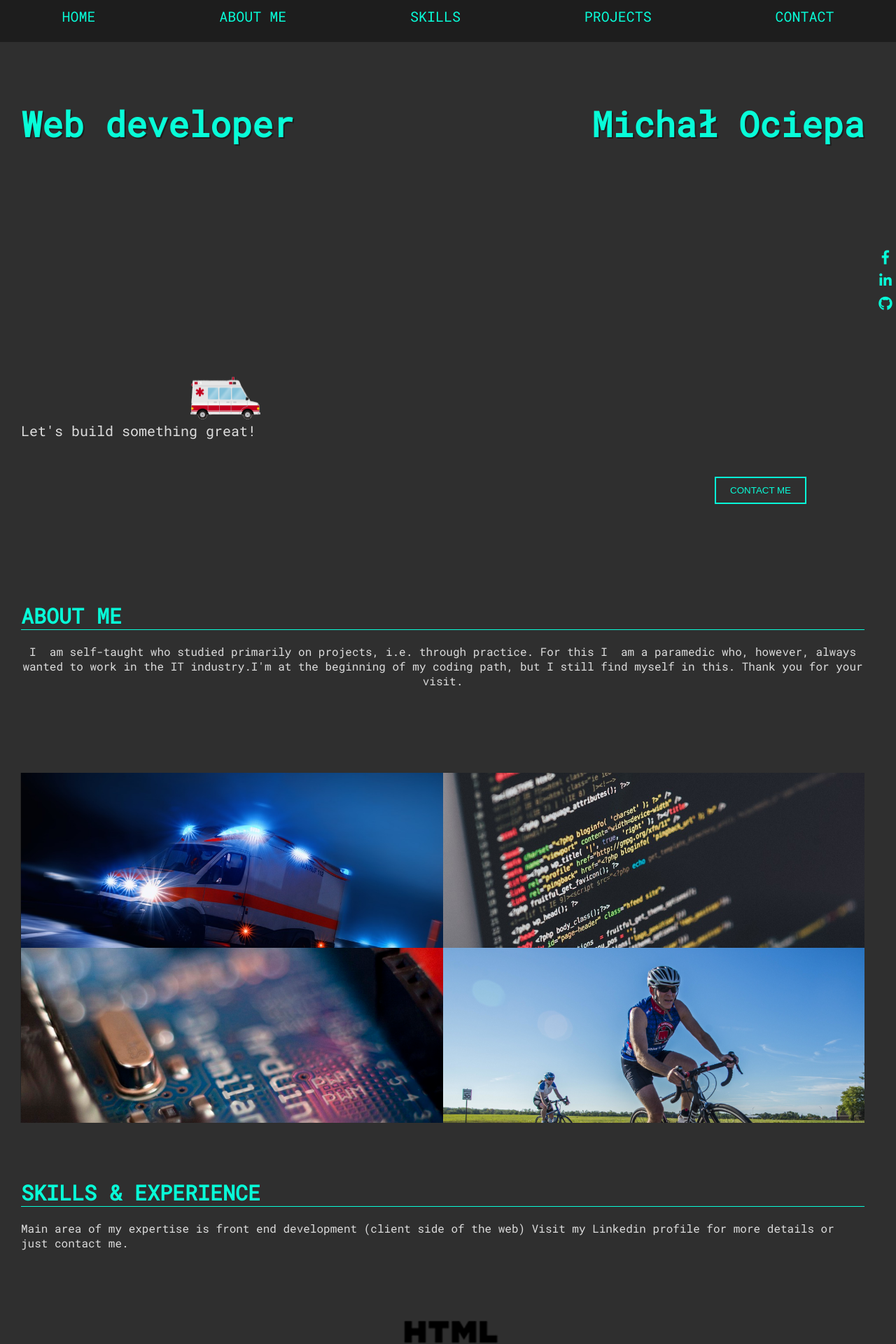
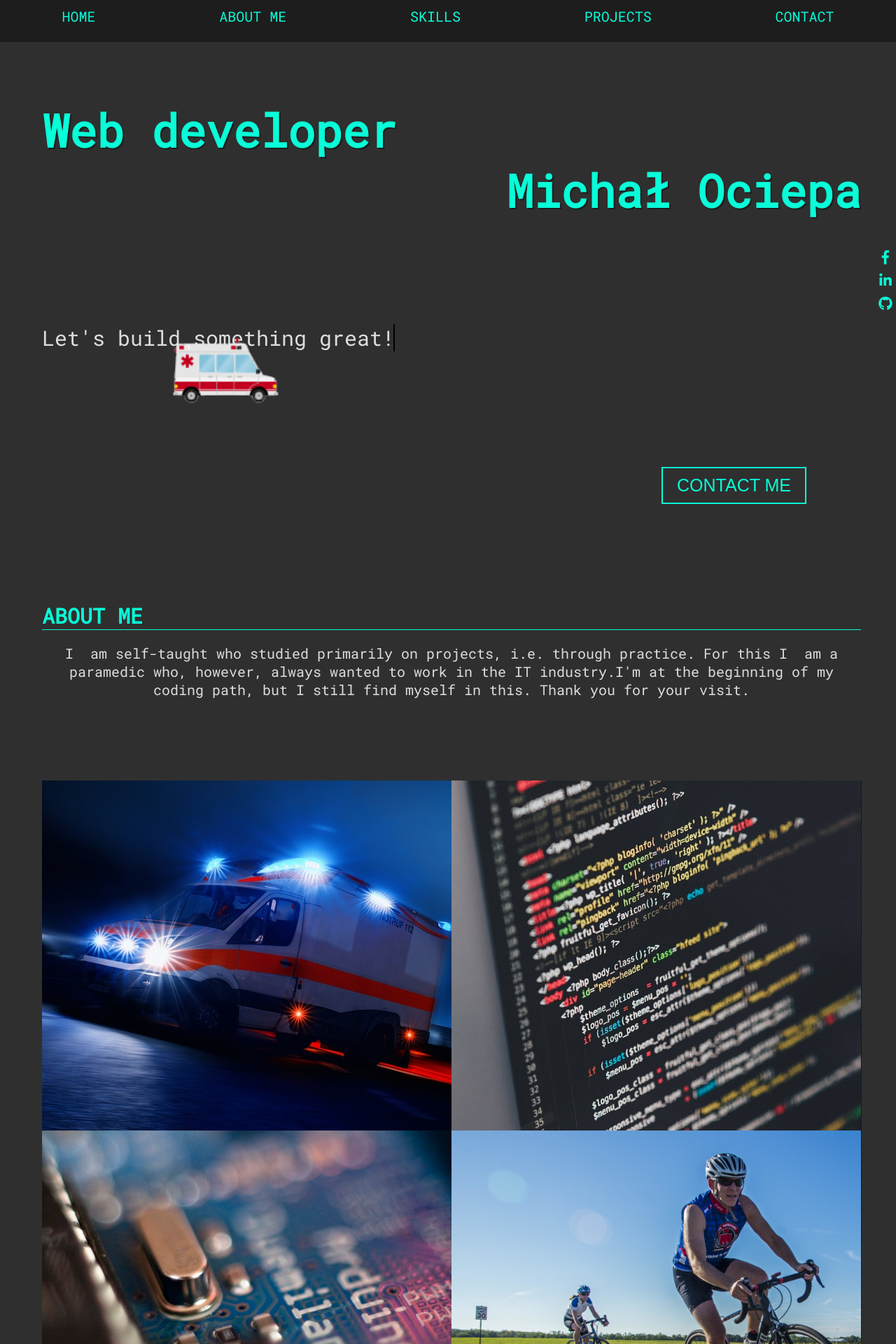
Before and after one commit to MichalOciepa/Portfolio, a PHP site: page / in a window 1280 px wide. Shown: the top 1920 px of the page at 70% size. Run offline with PHP 8.4, Linux system fonts and the light colour scheme; some libraries are stand-ins or nearby versions.

Commit message:
add files

```diff
--- a/css/style.css
+++ b/css/style.css
@@ -176,12 +176,15 @@ section h2 {
     right: 10%;
     background-color: transparent;
     border: 2px solid #08fdd8;
-    border-radius: 0;
-    color: #ddd;
     text-transform: uppercase;
     padding: 10px 20px;
     cursor: pointer;
     animation: shake .2s 2s linear 10 both;
+}
+
+.home button:hover {
+    background-color: #1e1e1e;
+    border: 2px solid #ddd;
 }
 
 a {
@@ -287,9 +290,9 @@ a {
 .hobby p {
     display: block;
     position: absolute;
-    top: 0;
+    top: 50%;
     left: 50%;
-    transform: translateX(-50%);
+    transform: translate(-50%, -50%);
     padding: 20px 10px;
     width: 100%;
     height: 100%;
@@ -417,10 +394,6 @@ a {
         bottom: 30%;
     }
 
-    section {
-        padding: 60px 35px 20px 20px;
-    }
-
     .work {
         text-align: right;
     }
@@ -516,6 +461,10 @@ a {
 @media (min-width: 768px) and (orientation:portrait) {}
 
 @media (min-width: 1024px) {
+    html {
+        font-size: 20px;
+    }
+
     nav.desktop {
         display: block;
     }
@@ -527,15 +476,118 @@ a {
     section {
         padding: 60px 45px 20px 30px;
     }
+
+    .home {
+        padding-top: 120px;
+    }
+
+    .home h1 {
+        clear: both;
+    }
+
+    .home h1 span {
+        font-size: 60px;
+    }
+
+    .home h1 span:nth-child(2) {
+        clear: both;
+        text-align: left;
+    }
+
+    .home p {
+        position: relative;
+        display: inline-block;
+        margin-top: 40%;
+        font-size: 25px;
+    }
+
+    .home p::after {
+        content: "";
+        position: absolute;
+        width: 100%;
+        height: 100%;
+        background-color: #2F2F2F;
+        top: 0;
+        right: 0;
+        border-left: 2px solid #111;
+        animation: cursor 0.5s linear infinite, typing 2s steps(19) forwards 1;
+    }
+
+    .move {
+        bottom: 35%;
+        transform: scale(1.8);
+    }
+
+    .stop {
+        transform: scale(1.85);
+    }
+
+    .home button {
+        padding: 10px 20px;
+        font-size: 25px;
+    }
+
+    .work img {
+        width: 60%;
+    }
 }
 
 @media (min-width: 1024px) and (orientation:portrait) {}
 
-@media (min-width: 1280px) {}
+@media (min-width: 1280px) {
+    .hobby div {
+        height: 500px;
+        width: 50%;
+        /* animation: passion 4s alternate-reverse infinite both; */
+    }
+
+    section {
+        padding: 60px 50px 20px 60px;
+    }
+
+    .home {
+        padding: 120px 50px 20px 60px;
+    }
+
+    .home h1 span {
+        font-size: 65px;
+    }
+
+    .home p {
+        margin-top: 20%;
+        font-size: 30px;
+    }
+
+    .move {
+        bottom: 30%;
+        transform: scale(1.5);
+    }
+
+    .stop {
+        transform: scale(1.55);
+    }
+
+    .skills img {
+        width: 40%;
+    }
+
+    .work {
+        right: 50px;
+    }
+
+    .work img {
+        width: 40%;
+    }
+}
 
 @media (min-width: 1280px) and (orientation:portrait) {}
 
-@media (min-width:1600px) {}
+@media (min-width:1600px) {
+    .wrapper {
+        max-width: 1920px;
+        margin: 0 auto;
+    }
+}
 
 @media (min-width: 1600px) and (orientation:portrait) {}
 
--- a/index.html
+++ b/index.html
@@ -49,7 +49,7 @@
                 <span>Michał Ociepa</span></h1>
             <p>Let's build something great!</p>
             <div class="move"></div>
-            <button><a href="#contact"><span>Contact me</span></a></button>
+            <button><a href="#contact">Contact me</a></button>
         </section>
         <section class="about" id="about">
             <h2>About me</h2>
```
Also changed, not shown: other parts of css/style.css (+1 -55 lines).
